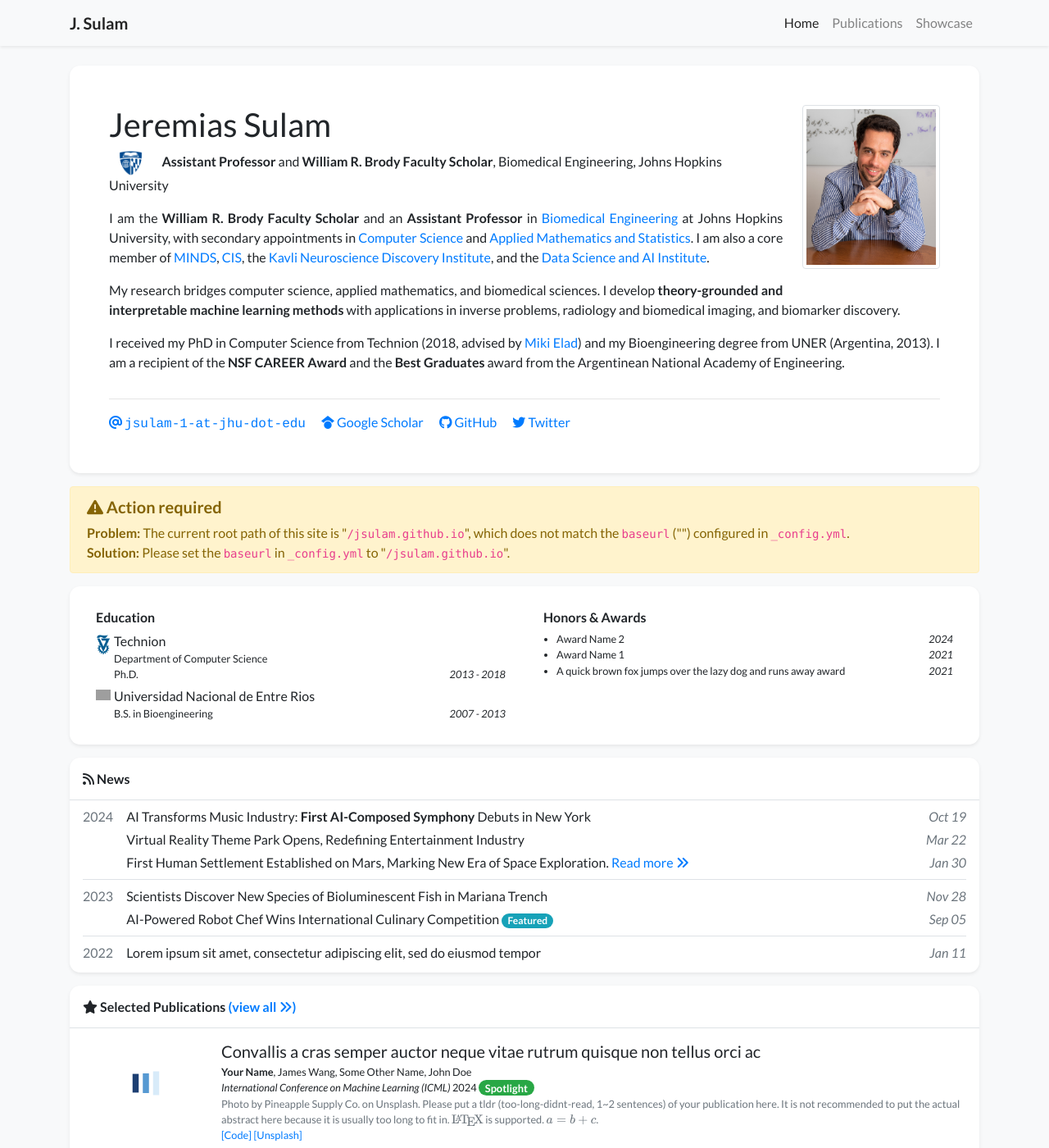
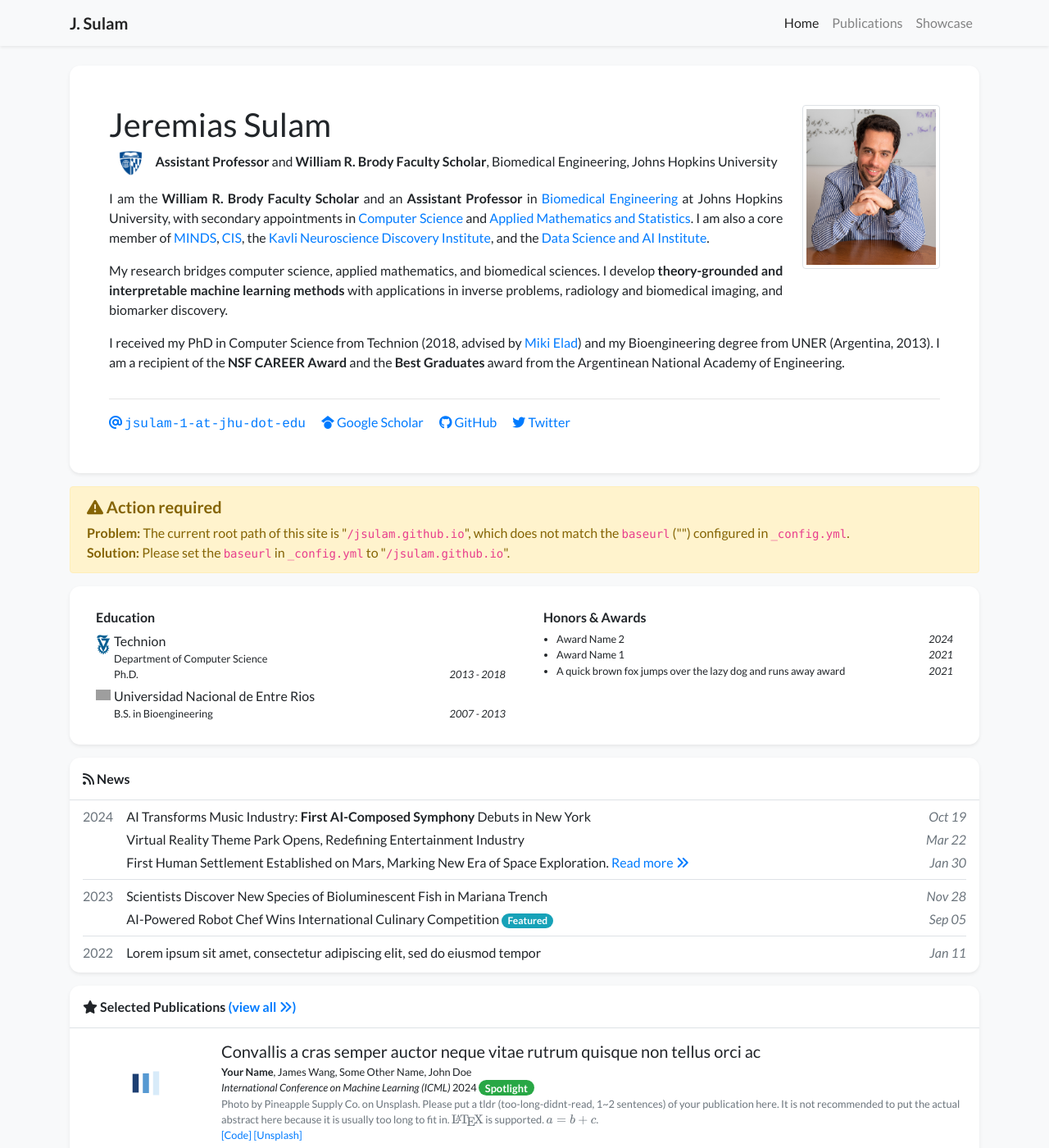
Before and after one commit to jsulam/jsulam.github.io, a Jekyll site: the page built from index.html, in a window 1280 px wide and 1400 px high. Shown: the whole window at 82% size. Built offline with Jekyll 4.4.1, drawn with Linux system fonts in a browser that asks for light colours; nearby versions of some CDN libraries; a style sheet for code colours, icons or effects is not loaded; grey boxes are pictures that could not be loaded.

Commit message:
Update global.css

```diff
--- a/assets/css/global.css
+++ b/assets/css/global.css
@@ -95,8 +95,6 @@
 }
 
 .profile-logo {
-    height: 30px;   /* adjust this value as needed */
-    width: auto;    /* keep proportions */
-    margin-right: 8px;  /* optional spacing between logo and text */
-    vertical-align: middle; /* keeps logo aligned with text */
+    height: 30px !important;  /* adjust as needed */
+    width: auto !important;
 }
```
